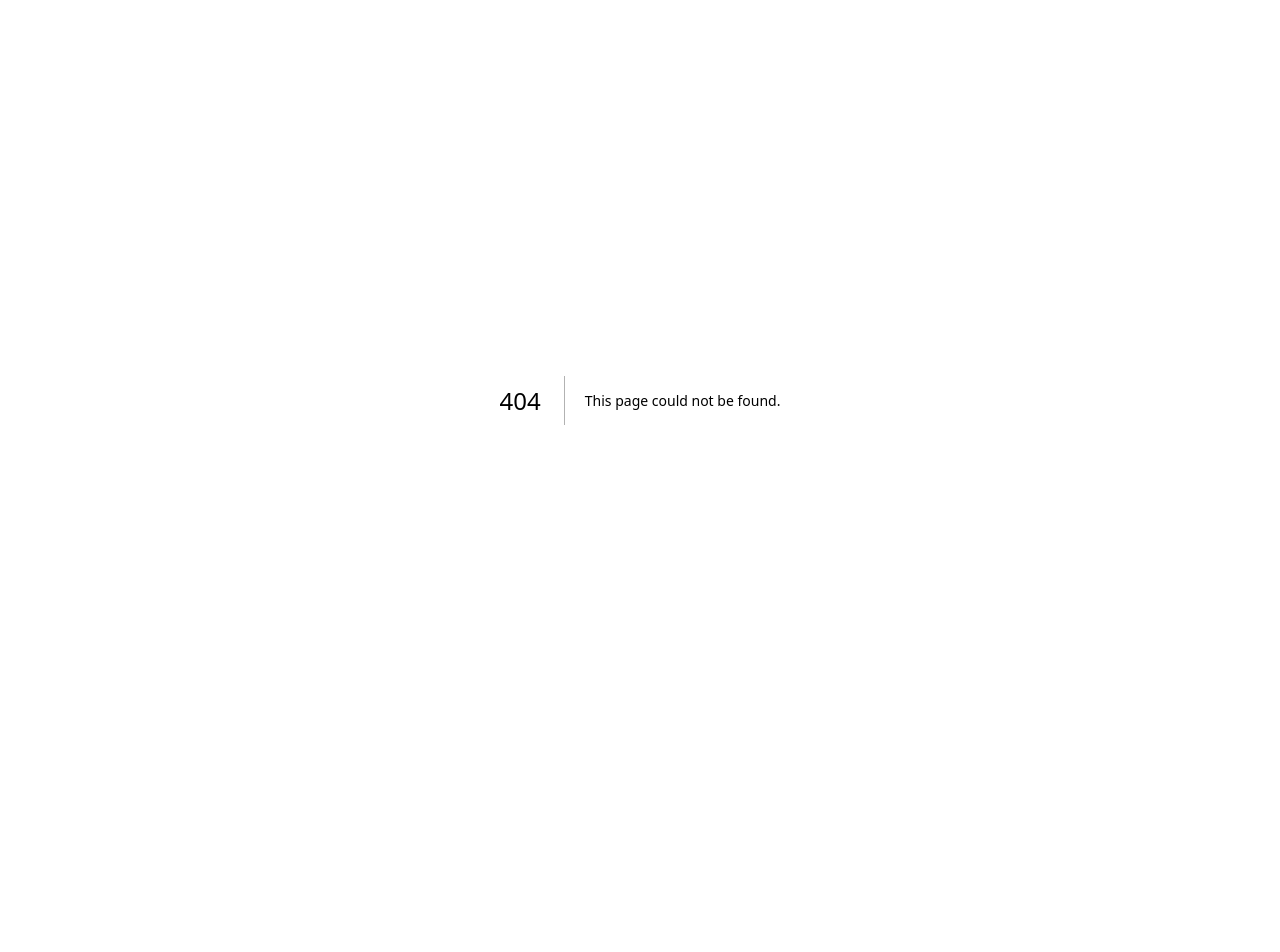
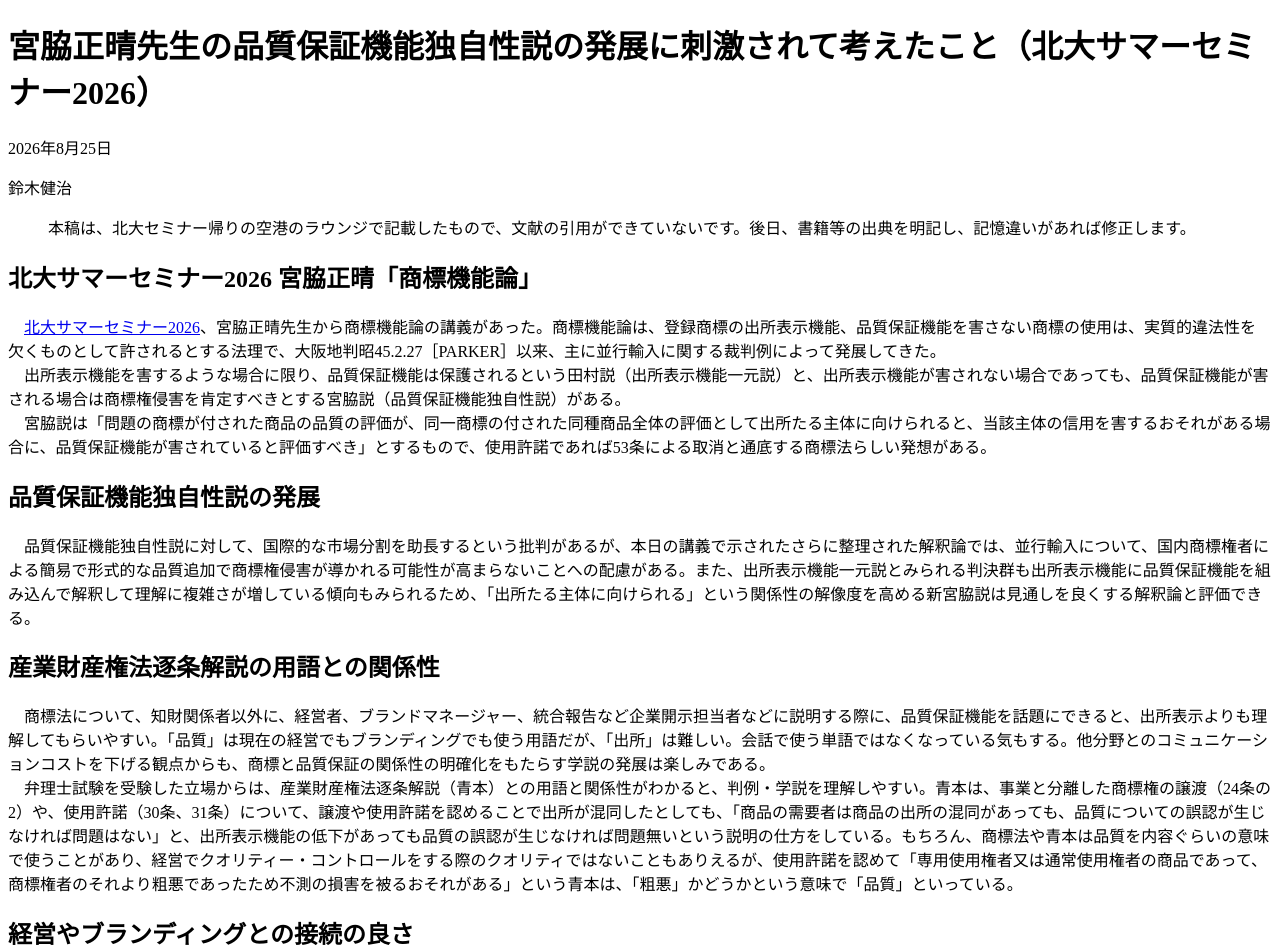
Before and after one commit to kvaluation/intprofy-website, a Next.js app: page /blogs/blog20260825 in a window 1280 px wide. Before the commit this address had no page. Shown: the top 952 px of the page. Before the commit the page ends 800 px from the top, so only its background shows below. Built offline with nearby package versions, Linux system fonts and the light colour scheme.

Commit message:
宮脇先生品質保証機能

```diff
--- a/pages/blogs/_meta.json
+++ b/pages/blogs/_meta.json
@@ -15,5 +15,6 @@
    "blog20251223": "需要の代替性",
    "blog20260605": "のれん非償却論",
    "blog20260701": "知財業界と専門分野",
-   "blog20260824": "アミティーザ(1)"
+   "blog20260824": "アミティーザ(1)",
+   "blog20260825": "品質保証機能"
 }
--- /dev/null
+++ b/pages/blogs/blog20260825.mdx
@@ -0,0 +1,30 @@
+---
+title: "宮脇正晴先生の品質保証機能独自性説の発展に刺激されて考えたこと-北大サマーセミナー2026-"
+description: "北大サマーセミナー2026での宮脇正晴先生による商標機能論の講義から考えたこと。出所表示機能一元説と品質保証機能独自性説、並行輸入、青本の記述、ブランディングや無形資産の資産計上と商標法の接点を整理する。"
+shortTitle: "品質保証機能"
+date: "2026-08-25"
+tags: ["商標権", "ブランド", "無形資産", "品質管理"]
+---
+
+# 宮脇正晴先生の品質保証機能独自性説の発展に刺激されて考えたこと（北大サマーセミナー2026）
+2026年8月25日
+
+鈴木健治
+
+> 本稿は、北大セミナー帰りの空港のラウンジで記載したもので、文献の引用ができていないです。後日、書籍等の出典を明記し、記憶違いがあれば修正します。
+
+## 北大サマーセミナー2026 宮脇正晴「商標機能論」
+　[北大サマーセミナー2026](https://www.juris.hokudai.ac.jp/riilp/news/seminar2026.html)、宮脇正晴先生から商標機能論の講義があった。商標機能論は、登録商標の出所表示機能、品質保証機能を害さない商標の使用は、実質的違法性を欠くものとして許されるとする法理で、大阪地判昭45.2.27［PARKER］以来、主に並行輸入に関する裁判例によって発展してきた。
+　出所表示機能を害するような場合に限り、品質保証機能は保護されるという田村説（出所表示機能一元説）と、出所表示機能が害されない場合であっても、品質保証機能が害される場合は商標権侵害を肯定すべきとする宮脇説（品質保証機能独自性説）がある。
+　宮脇説は「問題の商標が付された商品の品質の評価が、同一商標の付された同種商品全体の評価として出所たる主体に向けられると、当該主体の信用を害するおそれがある場合に、品質保証機能が害されていると評価すべき」とするもので、使用許諾であれば53条による取消と通底する商標法らしい発想がある。
+
+## 品質保証機能独自性説の発展
+　品質保証機能独自性説に対して、国際的な市場分割を助長するという批判があるが、本日の講義で示されたさらに整理された解釈論では、並行輸入について、国内商標権者による簡易で形式的な品質追加で商標権侵害が導かれる可能性が高まらないことへの配慮がある。また、出所表示機能一元説とみられる判決群も出所表示機能に品質保証機能を組み込んで解釈して理解に複雑さが増している傾向もみられるため、「出所たる主体に向けられる」という関係性の解像度を高める新宮脇説は見通しを良くする解釈論と評価できる。
+
+## 産業財産権法逐条解説の用語との関係性
+　商標法について、知財関係者以外に、経営者、ブランドマネージャー、統合報告など企業開示担当者などに説明する際に、品質保証機能を話題にできると、出所表示よりも理解してもらいやすい。「品質」は現在の経営でもブランディングでも使う用語だが、「出所」は難しい。会話で使う単語ではなくなっている気もする。他分野とのコミュニケーションコストを下げる観点からも、商標と品質保証の関係性の明確化をもたらす学説の発展は楽しみである。
+　弁理士試験を受験した立場からは、産業財産権法逐条解説（青本）との用語と関係性がわかると、判例・学説を理解しやすい。青本は、事業と分離した商標権の譲渡（24条の2）や、使用許諾（30条、31条）について、譲渡や使用許諾を認めることで出所が混同したとしても、「商品の需要者は商品の出所の混同があっても、品質についての誤認が生じなければ問題はない」と、出所表示機能の低下があっても品質の誤認が生じなければ問題無いという説明の仕方をしている。もちろん、商標法や青本は品質を内容ぐらいの意味で使うことがあり、経営でクオリティー・コントロールをする際のクオリティではないこともありえるが、使用許諾を認めて「専用使用権者又は通常使用権者の商品であって、商標権者のそれより粗悪であったため不測の損害を被るおそれがある」という青本は、「粗悪」かどうかという意味で「品質」といっている。
+
+## 経営やブランディングとの接続の良さ
+　さらに、経営では、新製品の開発として、機能や品質そのものより、その製品やサービスが顧客にもたらす共感や、体験を重視しており、実際、共感や体験をもたらす製品・サービスが売れる。共感や体験とともに、名前やマークを記憶し、再度その名前やマークをみたときに、その共感や体験を想起する。マーケティングやブランディングでは、この想起の機能、例えば、ブランド・ポジショニングに商標やブランドの経済価値があるとみている。この商標が過去の経験を想起させる機能が、商標の現代的な経済価値を支えている。しかし、この想起の機能は、ことさらに商標法で保護すべき新機能という必要はなく、品質管理機能や、品質管理機能を取り込んだ出所表示機能を保護するのみでよい。想起する顧客側のマインドは、商標法が制御できる対象ではない。
+　この宮脇講義で示された出所表示機能と品質保証機能の役割分担は、ブランディング、無形資産の資産計上、マーケティングなどと商標法の接点を整理するフレームワークになる可能性も感じられる。例えば、田村善之教授は顧客の幻想によるブランドの経済価値を商標法が保護することはない、と述べている。宮脇先生の新理論が示されたら、広告による幻想と、体験による連想（品質）を分け、会計上無形資産に計上できるブランド資産と、商標権で損害賠償請求できる金額の要因に関して、一致点・相違点を理論的に整理するような思考をしてみたい。
```
Also changed, not shown: 2 other files (tests, documents, lock files or other folders).
